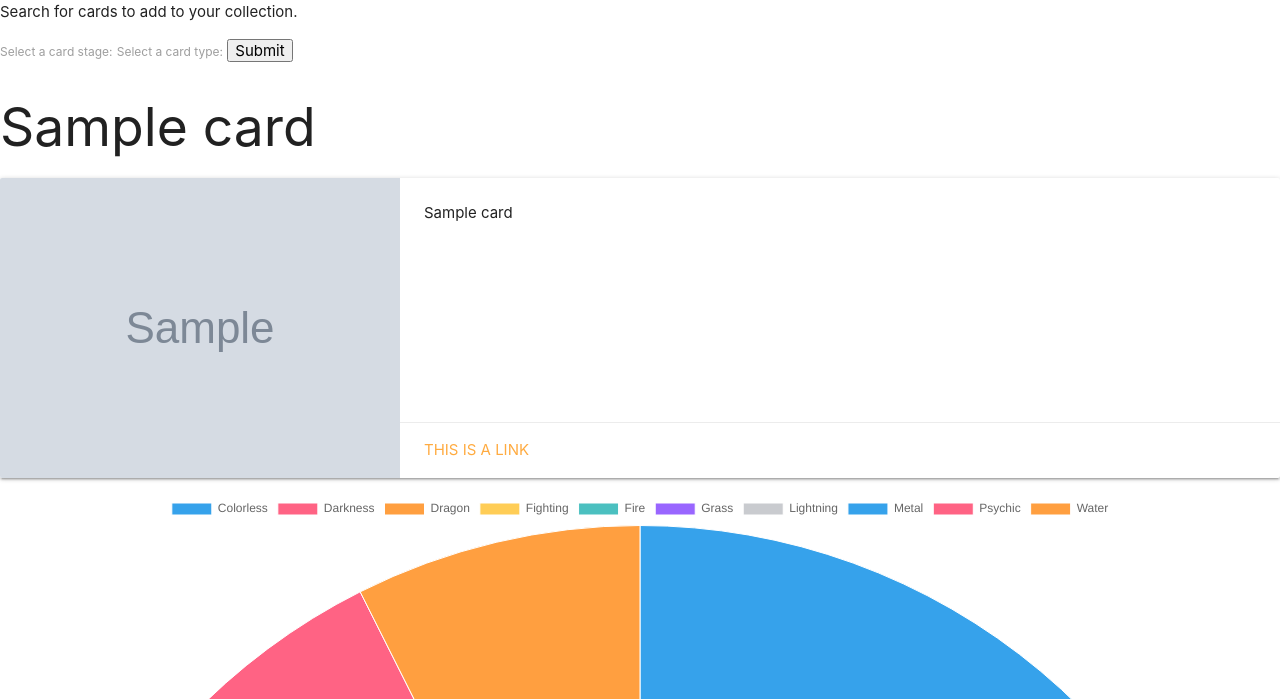
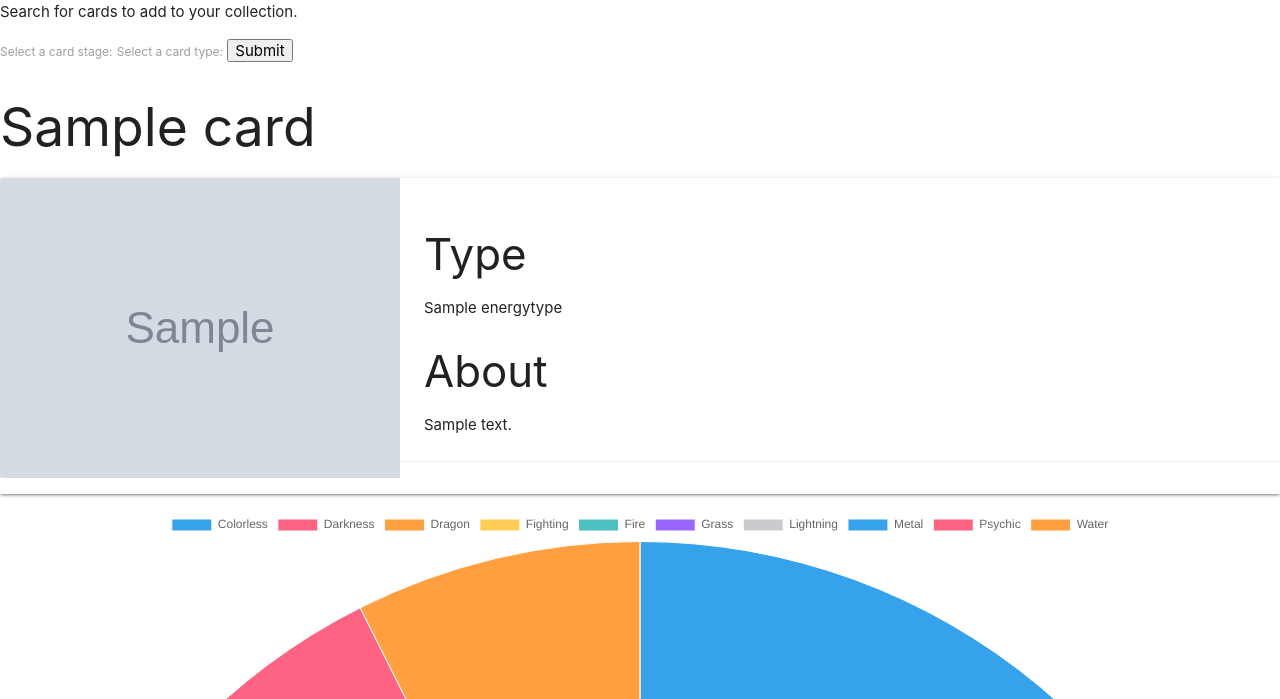
Before and after one commit to themagicianking/pokemon-tcg-collection, a Flask app: template templates/search.html in a window 1280 px wide. Shown: the part 137-836 px from the top of the page. Run offline with Flask 3, Linux system fonts and the light colour scheme; the template is opened without the code that fills it: most values are stand-ins (such as "Sample title", 1, 10 or a date in 2020); grey boxes marked "Sample" are stand-in pictures; some libraries are stand-ins or nearby versions.

Commit message:
Cards now include text versions of type and about.

```diff
--- a/templates/search.html
+++ b/templates/search.html
@@ -10,9 +10,14 @@
           <img src="{{card.image}}" />
         </div>
         <div class="card-stacked">
-          <div class="card-content">{{card}}</div>
+          <div class="card-content">
+            <h3>Type</h3>
+            <p>{{card.energytype}}</p>
+            <h3>About</h3>
+            <p>{{card.text}}</p>
+          </div>
           <div class="card-action">
-            <a href="#">This is a link</a>
+            <!-- Add checkbox to add to collection here -->
           </div>
         </div>
       </div>
```
Also changed, not shown: pokemon.db.
